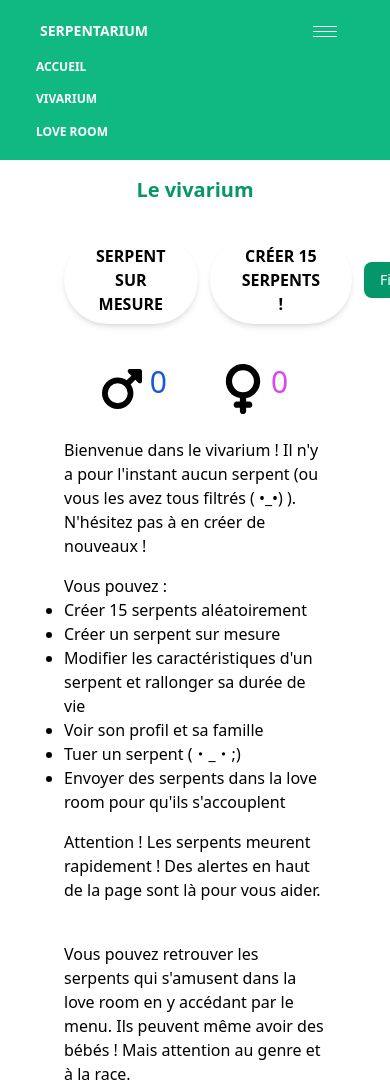
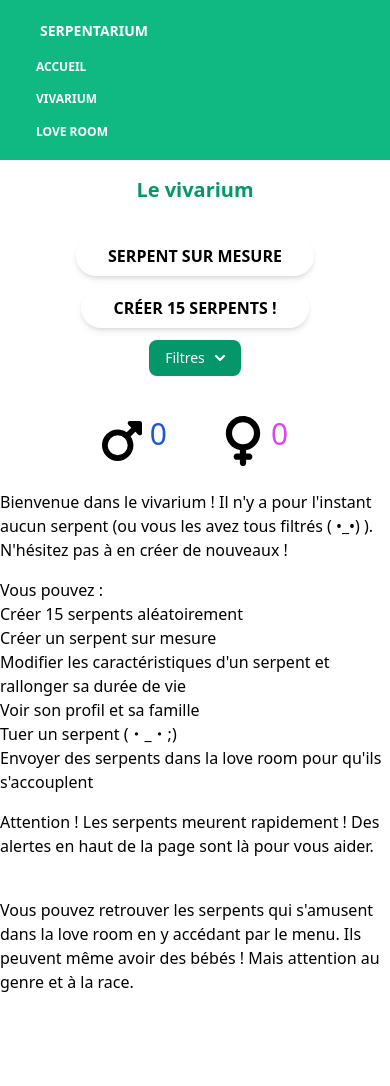
Before and after one commit to AntoineReibel/projetSerpents, a PHP site: page /src/index.php?page=vivarium in a window 390 px wide; the page is wider, and only the part inside the window is pictured. After the commit the page ends 992 px from the top of that part, so only its background shows below. Run offline with PHP 8.4, Linux system fonts and the light colour scheme; data comes from the database, SQL or seed files in the repository; data that the repository does not hold is empty; some libraries are stand-ins or nearby versions.

Commit message:
responsive fix

```diff
--- a/src/index.php
+++ b/src/index.php
@@ -27,7 +27,7 @@
 include_once("menu.php");
 ?>
 
-<main class="mx-16">
+<main class="lg:mx-16">
     <?php
 
     if (isset($_GET['page'])) {
--- a/src/menu.php
+++ b/src/menu.php
@@ -1,17 +1,17 @@
 <nav class="relative flex flex-wrap items-center justify-between px-2 py-3 bg-emerald-500 mb-4">
     <div class="container px-4 mx-auto flex flex-wrap items-center justify-between">
-        <div class="w-full relative flex justify-between lg:w-auto  px-4 lg:static lg:block lg:justify-start">
+        <div class="w-full relative flex justify-between md:w-auto  px-4 lg:static md:block md:justify-start">
             <a class="text-sm font-bold leading-relaxed inline-block mr-4 py-2 whitespace-nowrap uppercase text-white" href="index.php?page=vivarium">
                 Serpentarium
             </a>
-            <button class="cursor-pointer text-xl leading-none px-3 py-1 border border-solid border-transparent rounded bg-transparent block lg:hidden outline-none focus:outline-none" type="button">
-                <span class="block relative w-6 h-px rounded-sm bg-white"></span>
-                <span class="block relative w-6 h-px rounded-sm bg-white mt-1"></span>
-                <span class="block relative w-6 h-px rounded-sm bg-white mt-1"></span>
-            </button>
+<!--            <button class="cursor-pointer text-xl leading-none px-3 py-1 border border-solid border-transparent rounded bg-transparent block lg:hidden outline-none focus:outline-none" type="button">-->
+<!--                <span class="block relative w-6 h-px rounded-sm bg-white"></span>-->
+<!--                <span class="block relative w-6 h-px rounded-sm bg-white mt-1"></span>-->
+<!--                <span class="block relative w-6 h-px rounded-sm bg-white mt-1"></span>-->
+<!--            </button>-->
         </div>
-        <div class="lg:flex flex-grow items-center" id="example-navbar-warning">
-            <ul class="flex flex-col lg:flex-row list-none ml-auto">
+        <div class="md:flex flex-grow items-center" id="example-navbar-warning">
+            <ul class="flex flex-col md:flex-row list-none ml-auto">
                 <li class="nav-item">
                     <a class="px-3 py-2 flex items-center text-xs uppercase font-bold leading-snug text-white hover:opacity-75" href="index.php">
                         Accueil
--- a/src/page/loveroom.php
+++ b/src/page/loveroom.php
@@ -25,6 +25,7 @@
     }
 }
 ?>
+<h1 class="text-center text-fuchsia-500 font-bold text-xl mt-4">La Love Room</h1>
 <?php if (count($serpents) != 2 && isset($_POST['love'])) { ?>
     <div id="alert-1"
          class="flex items-center p-4 mb-4 text-red-800 rounded-lg bg-red-50 dark:bg-gray-800 dark:text-red-400"
@@ -66,7 +67,8 @@
          class="flex items-center p-4 my-4 text-green-800 rounded-lg bg-green-50 dark:bg-gray-800 dark:text-green-400"
          role="alert">
         <div class="ml-3 text-sm font-medium">
-            Les serpents se sont bien amusés et il y a un nouveau venu ! <?= htmlspecialchars($bdd->get('nomSerpent', $newBorn)) ?> a
+            Les serpents se sont bien amusés et il y a un nouveau venu
+            ! <?= htmlspecialchars($bdd->get('nomSerpent', $newBorn)) ?> a
             rejoint le vivarium !
         </div>
         <button type="button"
@@ -102,7 +104,7 @@
     echo "<p class='my-4'>Aucun serpent n'est présent dans la love room</p>";
 } else if (count($serpents) == 2) {
     ?>
-    <div class="flex justify-around items-center py-3">
+    <div class="flex flex-col lg:flex-row gap-4 justify-around items-center py-3">
         <div class="max-w-sm bg-white border border-gray-200 rounded-lg shadow dark:bg-gray-800 dark:border-gray-700">
             <div>
                 <img class="rounded-t-lg" src="<?= getBigImage($serpents[0]['idRace']) ?>" alt="serpent"/>
--- a/src/page/show.php
+++ b/src/page/show.php
@@ -14,7 +14,7 @@
 $elders = $serpent->getElders();
 $descendants = $serpent->getChildrens();
 ?>
-<div class="flex justify-around items-start gap-4">
+<div class="flex flex-col md:flex-row justify-around items-center gap-4">
     <div class="max-w-sm bg-white border border-gray-200 rounded-lg shadow dark:bg-gray-800 dark:border-gray-700 relative">
         <div>
             <img class="rounded-t-lg" src="<?= getBigImage($serpent->get('idRace')) ?>" alt="serpent"/>
--- a/src/page/vivarium.php
+++ b/src/page/vivarium.php
@@ -229,7 +229,7 @@
 
 <h1 class="text-center text-emerald-600 font-bold text-xl mb-4">Le vivarium</h1>
 
-<div class="flex items-center justify-start gap-3 py-4 bg-white dark:bg-gray-800">
+<div class="flex flex-col md:flex-row items-center justify-start gap-3 py-4 bg-white dark:bg-gray-800">
     <a href="index.php?page=create">
         <button class="relative py-2 px-8 text-black text-base font-bold uppercase rounded-[50px] overflow-hidden bg-white transition-all duration-400 ease-in-out shadow-md hover:scale-105 hover:text-white hover:shadow-lg active:scale-90 before:absolute before:top-0 before:-left-full before:w-full before:h-full before:bg-gradient-to-r before:from-emerald-600 before:to-emerald-400 before:transition-all before:duration-500 before:ease-in-out before:z-[-1] before:rounded-[50px] hover:before:left-0">
             serpent sur mesure
```
Also changed, not shown: dist/output.css (+57 -0 lines).
